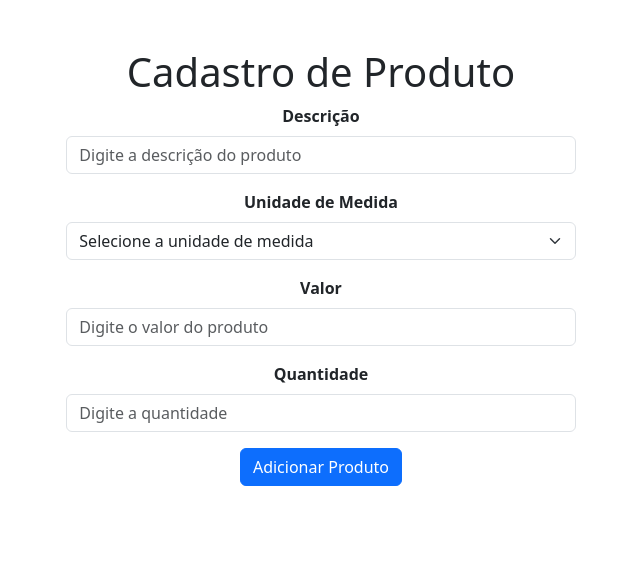
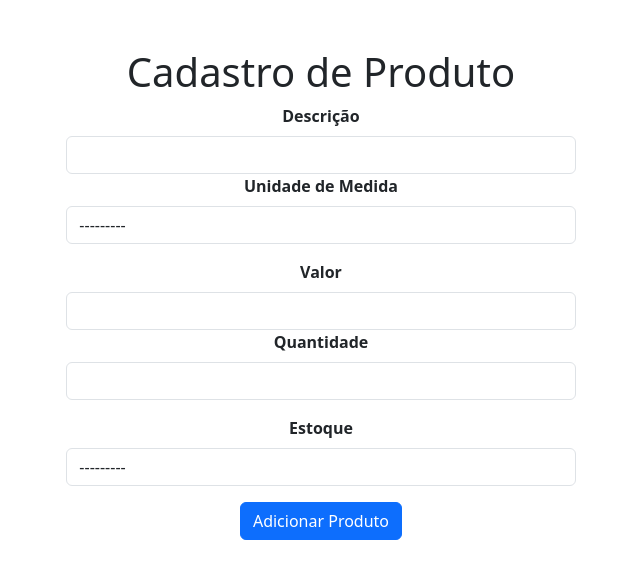
Before and after one commit to gabriecgaldino/app_management, a Django app: page /adicionar/ in a window 1280 px wide. Shown: the part 62-641 px from the top of the page, without its empty margins (319-959 px from the left). Run offline with Django 5.2, Linux system fonts and the light colour scheme; tables that the repository leaves empty hold one stand-in row (values such as "Sample post").

```diff
--- a/Estoque/models.py
+++ b/Estoque/models.py
@@ -4,7 +4,4 @@ from Produto.models import Produto
 
 
 class Estoque(models.Model):
-    produto = models.OneToOneField(Produto, on_delete=models.CASCADE)
-    quantidade = models.DecimalField(decimal_places=1, max_digits=10)
-    data_entrada = models.DateField()
-    data_saida = models.DateField()
+    nome = models.CharField(max_length=50, default='Estoque')
--- a/Produto/models.py
+++ b/Produto/models.py
@@ -1,18 +1,39 @@
 from django.db import models
 from django.forms import ModelForm
+from django import forms
 
+class Estoque(models.Model):
+    nome = models.CharField(max_length=100)
+
+    def __str__(self):
+        return self.nome
 
 class Produto(models.Model):
+    UNIDADES_MEDIDA = [
+        ('KG', 'Kilograma'),
+        ('UN', 'Unidade'),
+        ('LT', 'Litro'),
+        ('CX', 'Caixa'),
+        ('MT', 'Metro'),
+    ]
+
     descricao = models.CharField(max_length=100)
     valor = models.DecimalField(max_digits=10, decimal_places=2)
-    unidade_medida = models.CharField(max_length=5)
-    quantidade = models.CharField(max_length=100000)
+    unidade_medida = models.CharField(max_length=5, choices=UNIDADES_MEDIDA, blank=False, null=False)
+    quantidade = models.DecimalField(max_digits=10, decimal_places=1)  # Ajustado para ser Decimal
+    estoque = models.ForeignKey('Estoque', on_delete=models.CASCADE, related_name='produtos')  # Referência correta
 
-    def __unicode__(self):
+    def __str__(self):
         return self.descricao
-
 
 class CriaProduto(ModelForm):
     class Meta:
         model = Produto
-        fields = ['descricao', 'valor', 'unidade_medida']
+        fields = ['descricao', 'valor', 'unidade_medida', 'quantidade', 'estoque']
+        widgets = {
+            'descricao': forms.TextInput(attrs={'class': 'form-control', 'required': 'true'}),
+            'valor': forms.NumberInput(attrs={'class': 'form-control'}),  # Usar NumberInput para valores monetários
+            'unidade_medida': forms.Select(attrs={'class': 'form-control'}),
+            'quantidade': forms.NumberInput(attrs={'class': 'form-control'}),  # Melhor utilizar NumberInput
+            'estoque': forms.Select(attrs={'class': 'form-control'}),
+        }
--- a/Produto/templates/produtos.html
+++ b/Produto/templates/produtos.html
@@ -10,39 +10,20 @@
         <!-- Campo de Descrição -->
         <div class="mb-3">
             <label for="descricao" class="form-label"><strong>Descrição</strong></label>
-            <input type="text" class="form-control" id="descricao" name="descricao"
-                placeholder="Digite a descrição do produto" required>
+            {{form.descricao}}
+            <label for="unidade" class="form-label"><strong>Unidade de Medida</strong></label>
+            {{form.unidade_medida}}
         </div>
-
-        <!-- Campo de Unidade de Medida -->
-        <div class="mb-3">
-            <label for="unidade" class="form-label"><strong>Unidade de Medida</strong></label>
-            <select class="form-select" id="unidade" name="unidade" required>
-                <option value="" disabled selected>Selecione a unidade de medida</option>
-                <option value="unidade">Unidade</option>
-                <option value="kg">Kilograma</option>
-                <option value="g">Grama</option>
-                <option value="l">Litro</option>
-                <option value="ml">Mililitro</option>
-                <option value="m">Metro</option>
-                <option value="cm">Centímetro</option>
-            </select>
-        </div>
-
-        <!-- Campo de Valor -->
         <div class="mb-3">
             <label for="valor" class="form-label"><strong>Valor</strong></label>
-            <input type="number" step="0.01" class="form-control" id="valor" name="valor"
-                placeholder="Digite o valor do produto" required>
+            {{form.valor}}
+            <label for="quantidade" class="form-label"><strong>Quantidade</strong></label>
+            {{form.quantidade}}
         </div>
-
-        <!-- Campo de Quantidade -->
         <div class="mb-3">
-            <label for="quantidade" class="form-label"><strong>Quantidade</strong></label>
-            <input type="number" class="form-control" id="quantidade" name="quantidade"
-                placeholder="Digite a quantidade" required>
+            <label for="quantidade" class="form-label"><strong>Estoque</strong></label>
+            {{form.estoque}}
         </div>
-
         <!-- Botão de Enviar -->
         <button type="submit" class="btn btn-primary">Adicionar Produto</button>
     </form>
--- a/Produto/views.py
+++ b/Produto/views.py
@@ -20,5 +20,5 @@ def cria_produto_view(request):
 
 
 def lista_produto(request):
-    produto = Produto.objects.all()
-    return render(request, 'estoque.html', {'produtos': produto})
+    produtos = Produto.objects.all()
+    return render(request, 'estoque.html', {'produtos': produtos})
--- a/Sistema_de_Gestão_Empresarial/urls.py
+++ b/Sistema_de_Gestão_Empresarial/urls.py
@@ -19,8 +19,7 @@ from django.contrib.auth.views import LogoutView
 from django.urls import path
 from Usuario.views import registro, login_view, change_data_user
 from Sistema_de_Gestão_Empresarial.views import home
-from Estoque.views import estoque
-from Produto.views import cria_produto_view
+from Produto.views import cria_produto_view, lista_produto
 
 
 urlpatterns = [
@@ -30,6 +29,6 @@ urlpatterns = [
     path('home/', home, name='home'),
     path('logout/', LogoutView.as_view(), name='logout'),
     path('update-user/', change_data_user, name='update-user'),
-    path('estoque/', estoque, name='estoque'),
+    path('estoque/', lista_produto, name='estoque'),
     path('adicionar/', cria_produto_view, name='produtos')
 ]
```
Also changed, not shown: Estoque/templates/estoque.html (+8 -1 lines), Estoque/migrations/0001_initial.py, Produto/migrations/0001_initial.py, Usuario/migrations/0001_initial.py.
